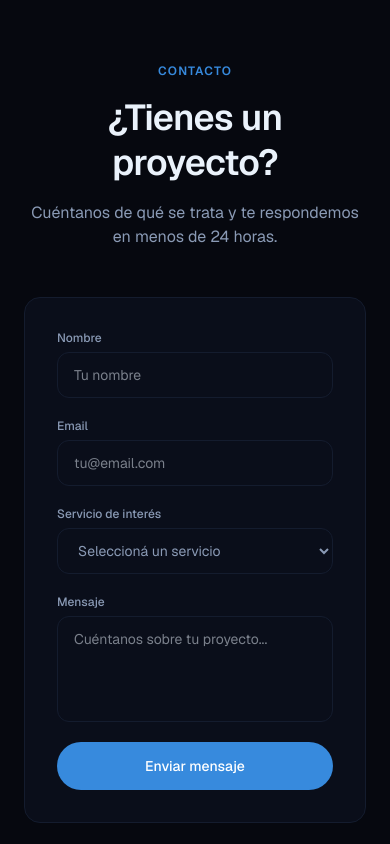
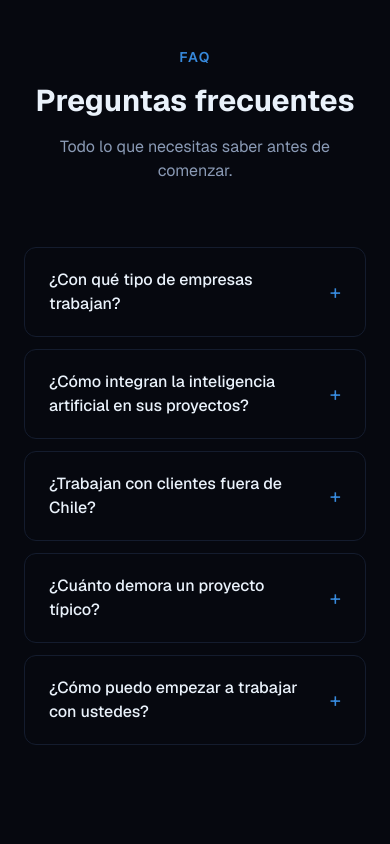
Before and after one commit to Felipe-Innovatio/landing-innovatio, a Next.js app: page / in a window 390 px wide. Shown: the part 6700-7544 px from the top of the page. Built offline with nearby package versions, Linux system fonts and the light colour scheme; no server answers.

Commit message:
feat: SEO y GEO — JSON-LD, keywords, FAQ y llms.txt

```diff
--- a/src/app/layout.tsx
+++ b/src/app/layout.tsx
@@ -14,15 +14,56 @@ const geistMono = Geist_Mono({
 
 const siteUrl = process.env.NEXT_PUBLIC_SITE_URL ?? "https://innovatio-it.com";
 const description =
-  "Empresa de desarrollo de software, ciberseguridad e inteligencia artificial. Diseñamos, desarrollamos y protegemos productos digitales de clase mundial.";
+  "Innovatio-IT es un equipo de ingenieros informáticos chilenos, expertos en distintas áreas tecnológicas y potenciados con inteligencia artificial. Combinamos las herramientas más avanzadas con rigor profesional para entregar soluciones confiables y de alto impacto.";
+
+const jsonLd = {
+  "@context": "https://schema.org",
+  "@type": "Organization",
+  name: "Innovatio-IT",
+  url: siteUrl,
+  logo: `${siteUrl}/og-image.png`,
+  description,
+  email: "admin@innovatio-it.com",
+  foundingLocation: {
+    "@type": "Place",
+    name: "Santiago, Región Metropolitana, Chile",
+  },
+  areaServed: {
+    "@type": "Country",
+    name: "Chile",
+  },
+  knowsAbout: [
+    "Desarrollo de Software",
+    "Diseño Web",
+    "Ciberseguridad",
+    "Inteligencia Artificial",
+    "Cloud e Infraestructura",
+    "Consultoría Tecnológica",
+    "DevOps",
+  ],
+  sameAs: [
+    "https://github.com/Felipe-Innovatio",
+    "https://linkedin.com/company/innovatio-it",
+  ],
+};
 
 export const metadata: Metadata = {
   title: {
-    default: "Innovatio-IT | Desarrollo de software, Ciberseguridad e IA",
+    default: "Innovatio-IT | Desarrollo de Software, Ciberseguridad e IA en Chile",
     template: "%s | Innovatio-IT",
   },
   description,
   metadataBase: new URL(siteUrl),
+  keywords: [
+    "desarrollo de software Chile",
+    "empresa tecnología Santiago",
+    "ciberseguridad Chile",
+    "inteligencia artificial empresas",
+    "ingenieros informáticos Chile",
+    "desarrollo web Chile",
+    "consultoría tecnológica Santiago",
+    "cloud hosting Chile",
+  ],
   openGraph: {
     type: "website",
     locale: "es_CL",
@@ -53,7 +94,13 @@ export default function RootLayout({
       lang="es"
       className={`${geistSans.variable} ${geistMono.variable} h-full antialiased`}
     >
-      <body className="min-h-full flex flex-col">{children}</body>
+      <body className="min-h-full flex flex-col">
+        {children}
+        <script
+          type="application/ld+json"
+          dangerouslySetInnerHTML={{ __html: JSON.stringify(jsonLd) }}
+        />
+      </body>
     </html>
   );
 }
--- a/src/app/page.tsx
+++ b/src/app/page.tsx
@@ -7,6 +7,7 @@ import Services from "@/components/sections/Services";
 import Process from "@/components/sections/Process";
 // import Testimonials from "@/components/sections/Testimonials";
 import CtaBanner from "@/components/sections/CtaBanner";
+import Faq from "@/components/sections/Faq";
 import Contact from "@/components/sections/Contact";
 import WhatsAppButton from "@/components/ui/WhatsAppButton";
 
@@ -22,6 +23,7 @@ export default function Home() {
         <Process />
         {/* <Testimonials /> */}
         <CtaBanner />
+        <Faq />
         <Contact />
       </main>
       <Footer />
--- /dev/null
+++ b/src/components/sections/Faq.tsx
@@ -0,0 +1,132 @@
+"use client";
+
+import { useState } from "react";
+import FadeIn from "@/components/ui/FadeIn";
+
+const faqs = [
+  {
+    question: "¿Con qué tipo de empresas trabajan?",
+    answer:
+      "Trabajamos con startups, pymes y empresas en crecimiento que necesitan soluciones tecnológicas confiables. No tenemos restricción por tamaño — evaluamos cada proyecto según su alcance y objetivos.",
+  },
+  {
+    question: "¿Cómo integran la inteligencia artificial en sus proyectos?",
+    answer:
+      "Usamos herramientas de IA para acelerar el desarrollo, mejorar la calidad del código y automatizar procesos. Pero cada entregable pasa por revisión profesional humana — así garantizamos resultados confiables, sin los errores comunes del desarrollo exclusivamente asistido por IA.",
+  },
+  {
+    question: "¿Trabajan con clientes fuera de Chile?",
+    answer:
+      "Sí. Al ser un equipo 100% remoto podemos trabajar con clientes en cualquier país de habla hispana y también en inglés.",
+  },
+  {
+    question: "¿Cuánto demora un proyecto típico?",
+    answer:
+      "Depende del alcance. Un sitio web o MVP puede estar listo en 2 a 6 semanas. Proyectos más complejos se planifican en etapas con entregas intermedias para que siempre tengas visibilidad del avance.",
+  },
+  {
+    question: "¿Cómo puedo empezar a trabajar con ustedes?",
+    answer:
+      "Escríbenos por el formulario de contacto o al WhatsApp. Conversamos sobre tu proyecto sin compromiso, definimos el alcance y te entregamos una propuesta.",
+  },
+];
+
+export default function Faq() {
+  const [openIndex, setOpenIndex] = useState<number | null>(null);
+
+  const toggle = (index: number) => {
+    setOpenIndex(openIndex === index ? null : index);
+  };
+
+  return (
+    <section id="faq" className="py-24 px-6">
+      <div className="max-w-3xl mx-auto">
+        <FadeIn>
+          <div className="text-center mb-16">
+            <p className="text-sm font-semibold tracking-widest uppercase mb-4" style={{ color: "var(--accent)" }}>
+              FAQ
+            </p>
+            <h2 className="text-3xl md:text-4xl font-bold mb-4">
+              Preguntas frecuentes
+            </h2>
+            <p style={{ color: "var(--muted)" }}>
+              Todo lo que necesitas saber antes de comenzar.
+            </p>
+          </div>
+        </FadeIn>
+
+        <div className="flex flex-col gap-3">
+          {faqs.map((faq, index) => (
+            <FadeIn key={index} delay={index * 60}>
+              <div
+                style={{
+                  border: "1px solid var(--border)",
+                  borderRadius: "12px",
+                  overflow: "hidden",
+                  background: openIndex === index ? "var(--surface)" : "transparent",
+                  transition: "background 0.2s",
+                }}
+              >
+                <button
+                  onClick={() => toggle(index)}
+                  className="w-full text-left flex items-center justify-between gap-4 px-6 py-5"
+                  aria-expanded={openIndex === index}
+                  style={{ cursor: "pointer", background: "transparent", border: "none" }}
+                >
+                  <span className="font-medium text-base" style={{ color: "var(--foreground)" }}>
+                    {faq.question}
+                  </span>
+                  <span
+                    style={{
+                      color: "var(--accent)",
+                      fontSize: "20px",
+                      flexShrink: 0,
+                      transform: openIndex === index ? "rotate(45deg)" : "rotate(0deg)",
+                      transition: "transform 0.2s",
+                      display: "inline-block",
+                    }}
+                  >
+                    +
+                  </span>
+                </button>
+
+                <div
+                  style={{
+                    maxHeight: openIndex === index ? "300px" : "0px",
+                    overflow: "hidden",
+                    transition: "max-height 0.3s ease",
+                  }}
+                >
+                  <p
+                    className="px-6 pb-5 text-sm leading-relaxed"
+                    style={{ color: "var(--muted)" }}
+                  >
+                    {faq.answer}
+                  </p>
+                </div>
+              </div>
+            </FadeIn>
+          ))}
+        </div>
+
+        <script
+          type="application/ld+json"
+          dangerouslySetInnerHTML={{
+            __html: JSON.stringify({
+              "@context": "https://schema.org",
+              "@type": "FAQPage",
+              mainEntity: faqs.map((faq) => ({
+                "@type": "Question",
+                name: faq.question,
+                acceptedAnswer: {
+                  "@type": "Answer",
+                  text: faq.answer,
+                },
+              })),
+            }),
+          }}
+        />
+      </div>
+    </section>
+  );
+}
```
Also changed, not shown: public/llms.txt (added).
